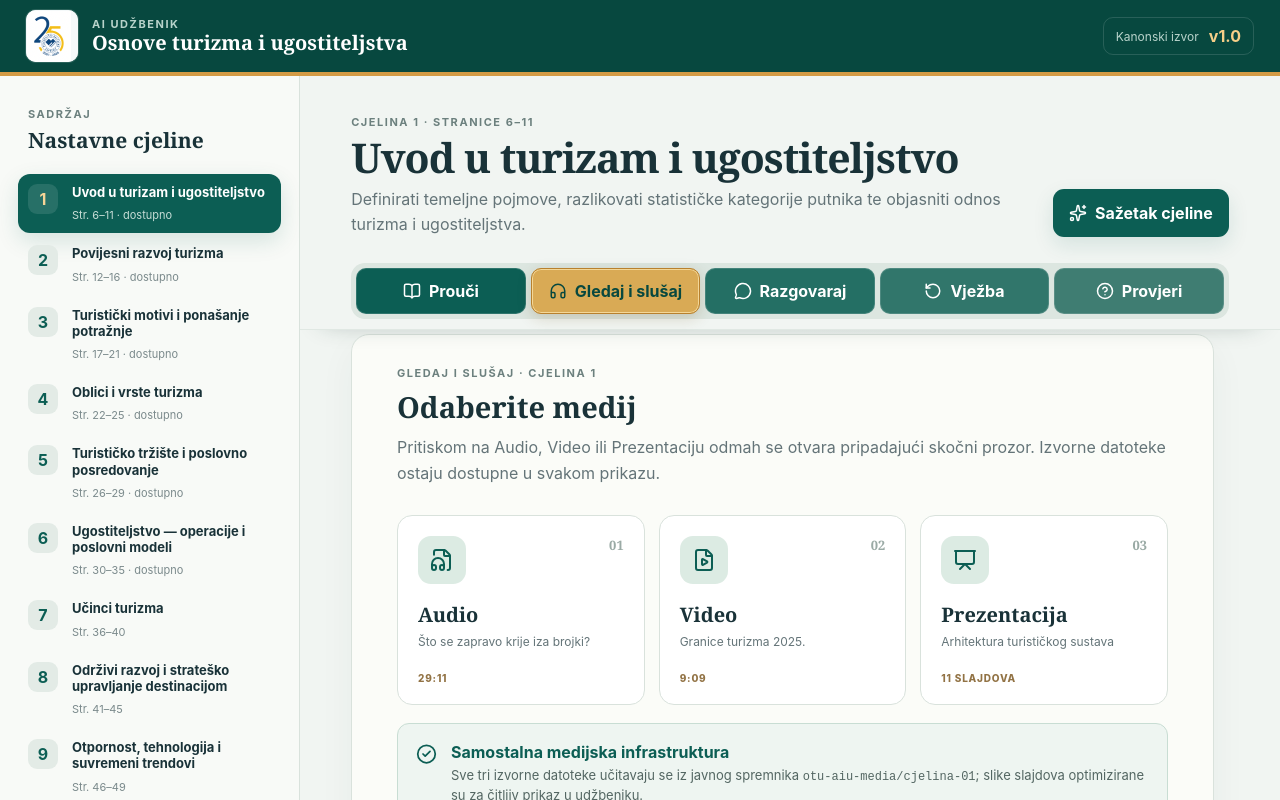
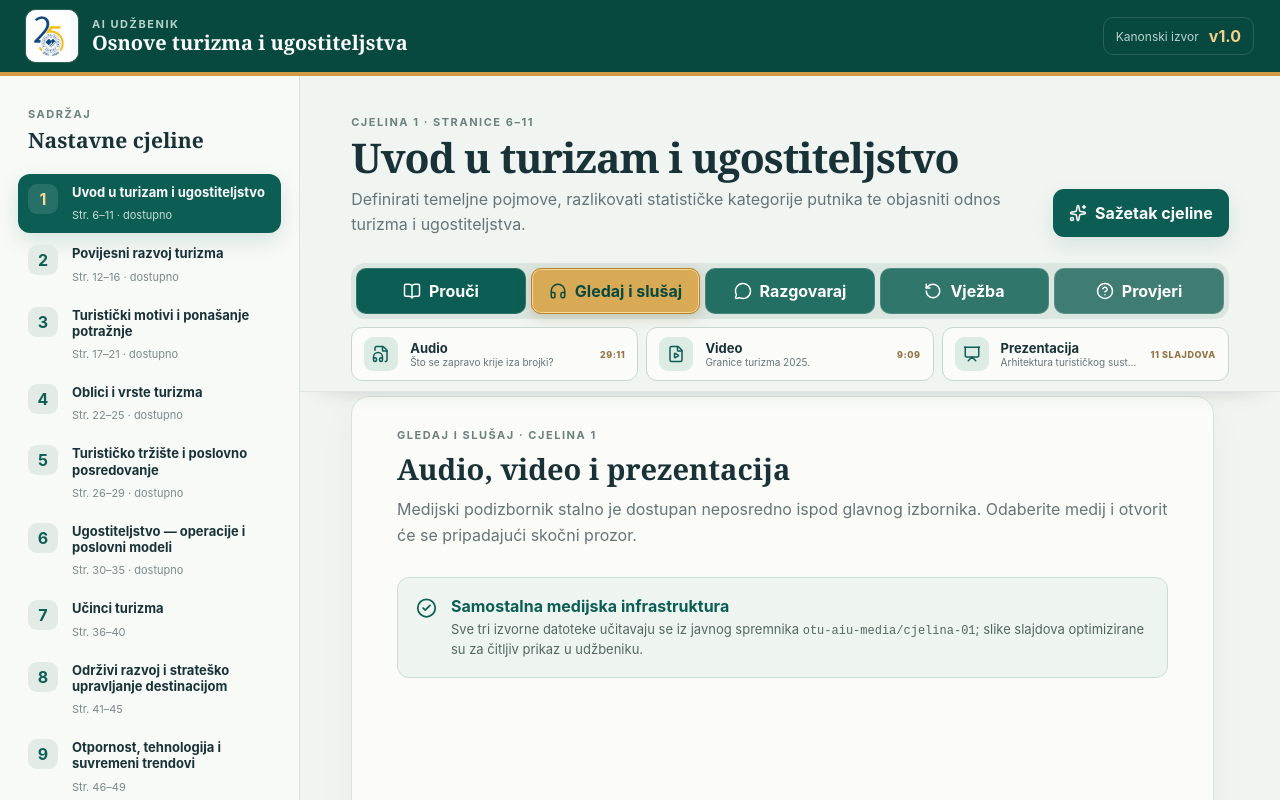
Before and after one commit to Salas-Hrastik/osnove-turizma-ai-udzbenik, a React (Vite) app: page / in a window 1280 px wide. Both pictures are taken after a click on the button "Gledaj i slušaj". Built offline with nearby package versions, Linux system fonts and the light colour scheme.

Commit message:
Fiksiraj medijski podizbornik

```diff
--- a/src/App.tsx
+++ b/src/App.tsx
@@ -4,6 +4,8 @@ import { ArrowUpRight, BookOpen, Bot, CheckCircle2, ChevronLeft, ChevronRight, C
 import { baltazarHeaderArtwork } from './assets/baltazarHeaderArtwork'
 import { book, chapterContents, chapters } from './data/book'
 import type { ChapterContent, Mode, PresentationFile, PresentationSlide } from './types'
+
+type MediaKind = 'audio' | 'video' | 'presentation'
 
 const modes: Array<{ name: Mode; label: string; icon: typeof MessageCircle }> = [
   { name: 'Prouči', label: 'Prouči', icon: BookOpen },
@@ -18,6 +20,8 @@ function App() {
   const [mode, setMode] = useState<Mode>('Prouči')
   const [sidebarOpen, setSidebarOpen] = useState(false)
   const [summaryOpen, setSummaryOpen] = useState(false)
+  const [selectedMedia, setSelectedMedia] = useState<MediaKind | null>(null)
+  const [slideIndex, setSlideIndex] = useState(0)
   const mainBodyRef = useRef<HTMLDivElement>(null)
   const chapter = chapters.find((item) => item.id === chapterId) ?? chapters[0]
   const chapterContent = chapterContents[chapterId]
@@ -26,12 +30,26 @@ function App() {
   const selectChapter = (id: number) => {
     setChapterId(id)
     setMode('Prouči')
+    setSelectedMedia(null)
+    setSlideIndex(0)
     setSidebarOpen(false)
+  }
+
+  const selectMode = (nextMode: Mode) => {
+    setMode(nextMode)
+    setSelectedMedia(null)
+  }
+
+  const openMedia = (media: MediaKind) => {
+    if (media === 'presentation') setSlideIndex(0)
+    setSelectedMedia(media)
   }
 
   const goToHome = () => {
     setChapterId(1)
     setMode('Prouči')
+    setSelectedMedia(null)
+    setSlideIndex(0)
     setSidebarOpen(false)
     setSummaryOpen(false)
     mainBodyRef.current?.scrollTo({ top: 0, behavior: 'smooth' })
@@ -43,13 +61,13 @@ function App() {
       <a className="skip-link" href="#glavni-sadrzaj">Preskoči na glavni sadržaj</a>
       <header className="topbar">
         <button className="icon-button mobile-only" onClick={() => setSidebarOpen(true)} aria-label="Otvori sadržaj"><Menu /></button>
-        <button className="brand-home" onClick={goToHome} aria-label="Povratak na naslovnicu" title="Povratak na naslovnicu">
+        <a className="brand-home" href="/" onClick={(event) => { event.preventDefault(); goToHome() }} aria-label="Povratak na naslovnicu" title="Povratak na naslovnicu">
           <span className="baltazar-logo" aria-hidden="true"><img src={baltazarHeaderArtwork} alt="" /></span>
           <span className="brand-copy">
             <span className="eyebrow">AI UDŽBENIK</span>
             <strong>{book.title}</strong>
           </span>
-        </button>
+        </a>
         <div className="source-badge"><span>Kanonski izvor</span><strong>v{book.canonicalVersion}</strong></div>
       </header>
 
@@ -84,11 +102,12 @@ function App() {
 
             <nav className="mode-tabs" aria-label="Načini rada">
               {modes.map(({ name, label, icon: Icon }) => (
-                <button key={name} className={mode === name ? 'active' : ''} aria-pressed={mode === name} onClick={() => setMode(name)} disabled={!hasContent && name !== 'Prouči'}>
+                <button key={name} className={mode === name ? 'active' : ''} aria-pressed={mode === name} onClick={() => selectMode(name)} disabled={!hasContent && name !== 'Prouči'}>
                   <Icon /><span>{label}</span>
                 </button>
               ))}
             </nav>
+            {mode === 'Gledaj i slušaj' && chapterContent?.media && <MediaSubmenu content={chapterContent} onSelect={openMedia} />}
           </div>
 
           <div className="main-body-scroll" ref={mainBodyRef}>
@@ -115,6 +134,7 @@ function App() {
       </div>
 
       {summaryOpen && <SummaryModal title={chapter.title} pages={chapter.pages} summary={chapterContent?.summary ?? chapter.outcome} outcomes={chapterContent?.outcomes ?? []} hasContent={hasContent} onClose={() => setSummaryOpen(false)} />}
+      {selectedMedia && chapterContent?.media && <SelectedMediaModal media={selectedMedia} content={chapterContent} slideIndex={slideIndex} onSlideChange={setSlideIndex} onClose={() => setSelectedMedia(null)} />}
     </div>
   )
 }
@@ -325,9 +345,15 @@ function ConversationModal({ type, onClose, children }: { type: 'written' | 'voi
 }
 
 function MediaViewer({ content }: { content: ChapterContent }) {
-  const [slideIndex, setSlideIndex] = useState(0)
-  const [expandedMedia, setExpandedMedia] = useState<'audio' | 'video' | 'presentation' | null>(null)
   if (!content.media) return <ComingSoon icon={<Headphones />} title="Multimedija je prenesena" text="Izvorne datoteke nalaze se u samostalnom Supabase spremniku. Njihovi točni nazivi još se povezuju s ovim prikazom." />
+  return <>
+    <div className="section-heading media-overview"><span className="eyebrow">GLEDAJ I SLUŠAJ · CJELINA {content.id}</span><h2>Audio, video i prezentacija</h2><p>Medijski podizbornik stalno je dostupan neposredno ispod glavnog izbornika. Odaberite medij i otvorit će se pripadajući skočni prozor.</p></div>
+    <div className="media-note"><CheckCircle2 /><div><strong>Samostalna medijska infrastruktura</strong><p>Sve tri izvorne datoteke učitavaju se iz javnog spremnika <code>otu-aiu-media/cjelina-{String(content.id).padStart(2, '0')}</code>; slike slajdova optimizirane su za čitljiv prikaz u udžbeniku.</p></div></div>
+  </>
+}
+
+function MediaSubmenu({ content, onSelect }: { content: ChapterContent; onSelect: (media: MediaKind) => void }) {
+  if (!content.media) return null
   const { audio, video, presentation } = content.media
   const media = [
     { key: 'audio' as const, icon: FileAudio, title: 'Audio', detail: audio.title, meta: audio.duration },
@@ -335,26 +361,25 @@ function MediaViewer({ content }: { content: ChapterContent }) {
     { key: 'presentation' as const, icon: Presentation, title: 'Prezentacija', detail: presentation.title, meta: `${presentation.slides.length} slajdova` },
   ]
 
-  return <>
-    <div className="section-heading"><span className="eyebrow">GLEDAJ I SLUŠAJ · CJELINA {content.id}</span><h2>Odaberite medij</h2><p>Pritiskom na Audio, Video ili Prezentaciju odmah se otvara pripadajući skočni prozor. Izvorne datoteke ostaju dostupne u svakom prikazu.</p></div>
-    <div className="media-selector" role="group" aria-label="Odaberite vrstu medija">
-      {media.map(({ key, icon: Icon, title, detail, meta }, index) => <button key={key} onClick={() => setExpandedMedia(key)} aria-haspopup="dialog">
-        <span className="media-icon"><Icon /></span><span className="media-number">{String(index + 1).padStart(2, '0')}</span><strong>{title}</strong><small>{detail}</small><em>{meta}</em>
+  return <nav className="media-submenu" aria-label="Mediji cjeline">
+    {media.map(({ key, icon: Icon, title, detail, meta }) => <button key={key} onClick={() => onSelect(key)} aria-haspopup="dialog">
+        <span className="media-submenu-icon"><Icon /></span>
+        <span className="media-submenu-copy"><strong>{title}</strong><small>{detail}</small></span>
+        <em>{meta}</em>
       </button>)}
-    </div>
+  </nav>
+}
 
-    <div className="media-note"><CheckCircle2 /><div><strong>Samostalna medijska infrastruktura</strong><p>Sve tri izvorne datoteke učitavaju se iz javnog spremnika <code>otu-aiu-media/cjelina-{String(content.id).padStart(2, '0')}</code>; slike slajdova optimizirane su za čitljiv prikaz u udžbeniku.</p></div></div>
-
-    {expandedMedia === 'audio' && <MediaModal title={audio.title} label={`AUDIO · ${audio.duration}`} onClose={() => setExpandedMedia(null)}>
+function SelectedMediaModal({ media, content, slideIndex, onSlideChange, onClose }: { media: MediaKind; content: ChapterContent; slideIndex: number; onSlideChange: (index: number) => void; onClose: () => void }) {
+  if (!content.media) return null
+  const { audio, video, presentation } = content.media
+  if (media === 'audio') return <MediaModal title={audio.title} label={`AUDIO · ${audio.duration}`} onClose={onClose}>
       <div className="expanded-audio"><p>{audio.description}</p><audio controls autoPlay preload="metadata" src={audio.url}>Vaš preglednik ne podržava reprodukciju zvuka.</audio><a className="source-link" href={audio.url} target="_blank" rel="noreferrer">Otvori izvornu audiodatoteku <ArrowUpRight /></a></div>
-    </MediaModal>}
-
-    {expandedMedia === 'video' && <MediaModal title={video.title} label={`VIDEO · ${video.duration}`} onClose={() => setExpandedMedia(null)}>
+    </MediaModal>
+  if (media === 'video') return <MediaModal title={video.title} label={`VIDEO · ${video.duration}`} onClose={onClose}>
       <div className="expanded-video"><p>{video.description}</p><video controls autoPlay preload="metadata" poster={video.poster} src={video.url}>Vaš preglednik ne podržava reprodukciju videa.</video><a className="source-link" href={video.url} target="_blank" rel="noreferrer">Otvori izvornu videodatoteku <ArrowUpRight /></a></div>
-    </MediaModal>}
-
-    {expandedMedia === 'presentation' && <PresentationModal presentation={presentation} slideIndex={slideIndex} onSlideChange={setSlideIndex} onClose={() => setExpandedMedia(null)} />}
-  </>
+    </MediaModal>
+  return <PresentationModal presentation={presentation} slideIndex={slideIndex} onSlideChange={onSlideChange} onClose={onClose} />
 }
 
 function SlideStage({ slide, slideCount }: { slide: PresentationSlide; slideCount: number }) {
--- a/src/styles.css
+++ b/src/styles.css
@@ -7,7 +7,7 @@ button:focus-visible, input:focus-visible, a:focus-visible { outline: 3px solid
 .skip-link:focus { transform:translateY(0); }
 .app-shell { min-height: 100vh; }
 .topbar { height: 76px; display:flex; align-items:center; gap:14px; padding:0 26px; color:white; background:var(--green-dark); border-bottom:4px solid var(--gold); position:sticky; top:0; z-index:30; }
-.brand-home { min-width:0; display:flex; align-items:center; gap:14px; padding:4px; margin:-4px; border:0; border-radius:12px; color:inherit; background:transparent; text-align:left; cursor:pointer; transition:background-color .16s ease; }
+.brand-home { min-width:0; display:flex; align-items:center; gap:14px; padding:4px; margin:-4px; border:0; border-radius:12px; color:inherit; background:transparent; text-align:left; text-decoration:none; cursor:pointer; transition:background-color .16s ease; }
 .brand-home:hover { background:#ffffff0d; }
 .baltazar-logo { flex:0 0 auto; width:52px; height:52px; overflow:hidden; border-radius:10px; background:#f7f9fa; box-shadow:0 0 0 1px #ffffff24; }
 .baltazar-logo img { display:block; width:auto; height:70px; max-width:none; transform:translate(-10px,-9px); }
@@ -53,6 +53,15 @@ button:focus-visible, input:focus-visible, a:focus-visible { outline: 3px solid
 .mode-tabs button svg { width:18px; }
 .mode-tabs button.active { border-color:#b8812e; background:#d9aa55; color:var(--green-dark); box-shadow:inset 0 0 0 1px #f4d797,0 4px 14px #70501b38; }
 .mode-tabs button:disabled { opacity:.38; cursor:not-allowed; }
+.media-submenu { max-width:1320px; margin:8px auto 4px; display:grid; grid-template-columns:repeat(3,minmax(0,1fr)); gap:8px; }
+.media-submenu>button { min-width:0; min-height:54px; display:grid; grid-template-columns:36px minmax(0,1fr) auto; align-items:center; gap:10px; padding:8px 12px; border:1px solid #c7d7d0; border-radius:11px; background:#fbfcf9; color:var(--ink); text-align:left; cursor:pointer; transition:border-color .16s ease,background-color .16s ease,box-shadow .16s ease,transform .16s ease; }
+.media-submenu>button:hover { transform:translateY(-1px); border-color:#80aa9c; background:#f1f7f3; box-shadow:0 5px 14px #17362f16; }
+.media-submenu-icon { width:34px; height:34px; display:grid; place-items:center; border-radius:9px; color:var(--green); background:var(--mint); }
+.media-submenu-icon svg { width:18px; height:18px; }
+.media-submenu-copy { min-width:0; display:flex; flex-direction:column; }
+.media-submenu-copy strong { font-size:13px; }
+.media-submenu-copy small { overflow:hidden; color:var(--muted); font-size:10px; line-height:1.3; text-overflow:ellipsis; white-space:nowrap; }
+.media-submenu em { color:#927345; font-size:9px; font-style:normal; font-weight:800; text-transform:uppercase; letter-spacing:.06em; white-space:nowrap; }
 .content-grid { max-width:1320px; margin:0 auto; display:grid; grid-template-columns:minmax(0,1fr) 270px; gap:24px; align-items:start; }
 .content-grid.without-guide { grid-template-columns:minmax(0,1fr); }
 .learning-area { min-height:560px; background:var(--cream); border:1px solid var(--line); border-radius:18px; padding:26px clamp(24px,3.5vw,46px) clamp(24px,3.5vw,46px); box-shadow:0 14px 36px #24463d0c; }
@@ -327,6 +336,8 @@ button:focus-visible, input:focus-visible, a:focus-visible { outline: 3px solid
   .summary-button { width:100%; justify-content:center; }
   .mode-tabs { display:flex; overflow-x:auto; justify-content:flex-start; }
   .mode-tabs button { flex:0 0 auto; padding:0 13px; }
+  .media-submenu { display:flex; overflow-x:auto; padding-bottom:3px; }
+  .media-submenu>button { flex:0 0 min(270px,78vw); }
   .learning-area { padding:22px 16px; border-radius:14px; }
   .step-card { grid-template-columns:38px 1fr; padding:15px; }
   .step-index { width:34px; height:34px; }
```
